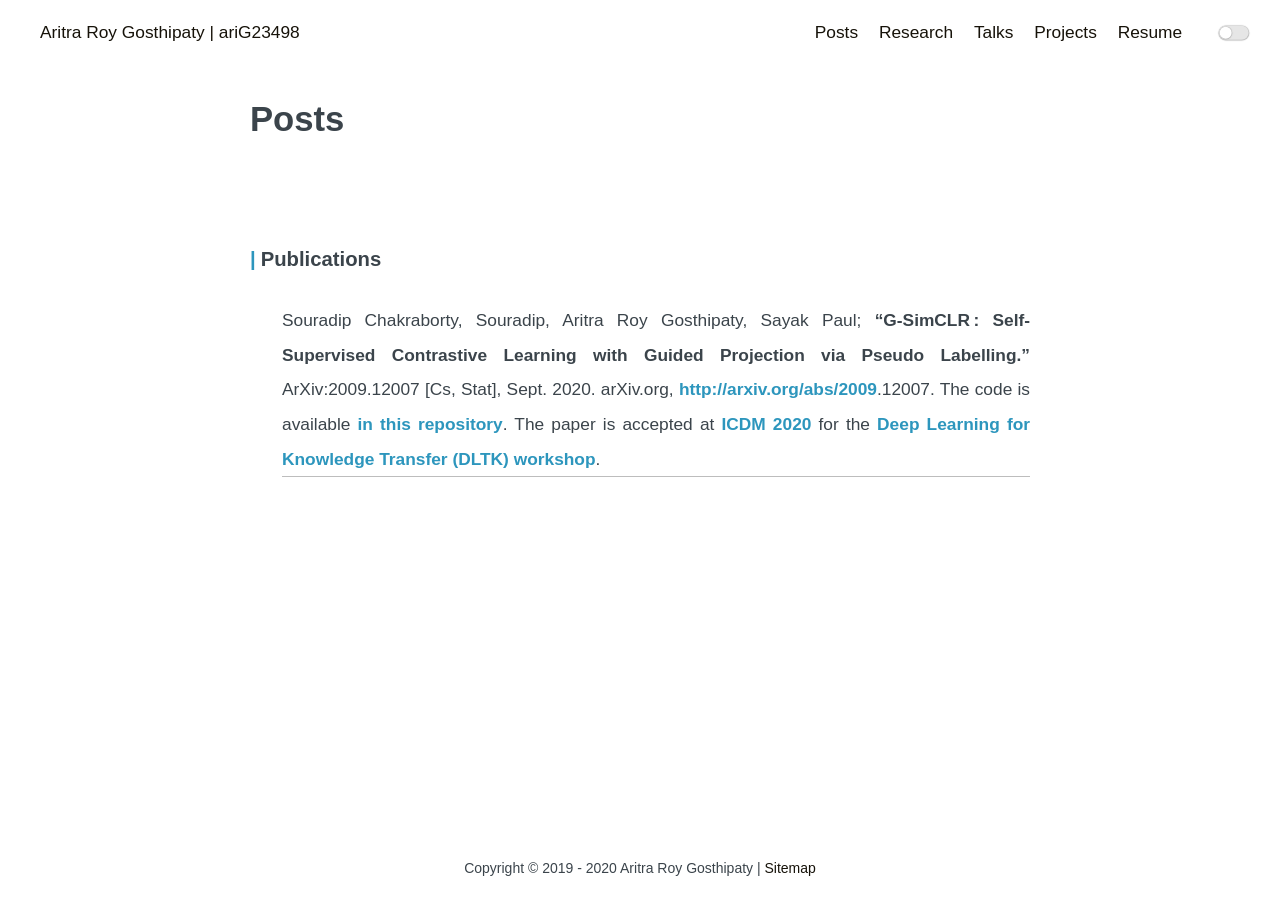
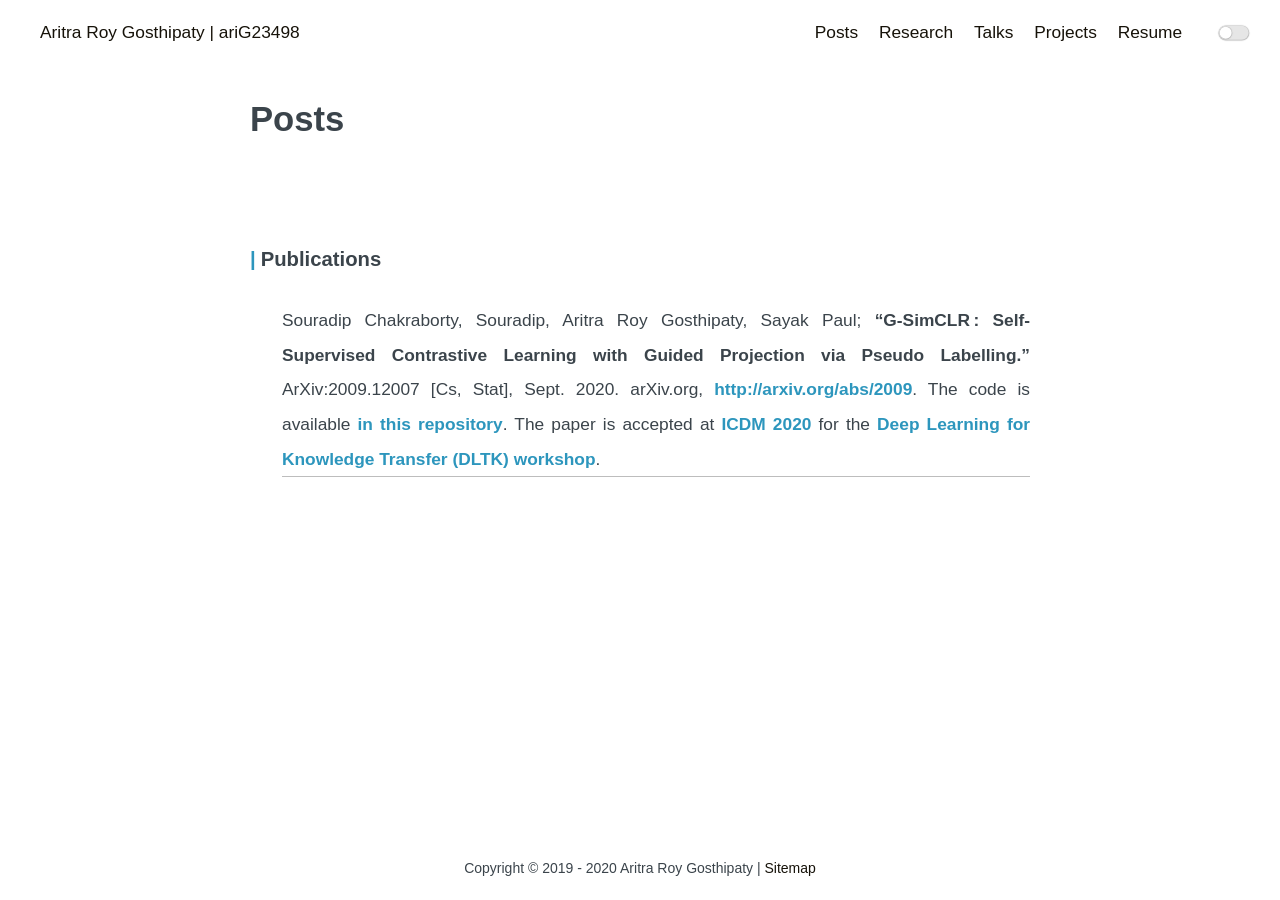
Before and after one commit to ariG23498/ariG23498.github.io, a Jekyll site: the page built from research.md, in a window 1280 px wide. Built offline with Jekyll 4.4.1, drawn with Linux system fonts in a browser that asks for light colours.

Commit message:
research added3

```diff
--- a/research.md
+++ b/research.md
@@ -9,7 +9,7 @@ permalink: /research
 <div class="post-wrap archive">
     <h3>Publications</h3>
     <article class="archive-item">
-       Souradip Chakraborty, Souradip, Aritra Roy Gosthipaty, Sayak Paul; <strong>“G-SimCLR : Self-Supervised Contrastive Learning with Guided Projection via Pseudo Labelling.”</strong> ArXiv:2009.12007 [Cs, Stat], Sept. 2020. arXiv.org, <a href="http://arxiv.org/abs/2009">http://arxiv.org/abs/2009</a>.12007. The code is available <a href="https://github.com/ariG23498/G-SimCLR">in this repository</a>. The paper is accepted at <a href="icdm2020.bigke.org">ICDM 2020</a> for the <a href="https://fuzhenzhuang.github.io/DLKT2020/index.html">Deep Learning for Knowledge Transfer (DLTK) workshop</a>.
+       Souradip Chakraborty, Souradip, Aritra Roy Gosthipaty, Sayak Paul; <strong>“G-SimCLR : Self-Supervised Contrastive Learning with Guided Projection via Pseudo Labelling.”</strong> ArXiv:2009.12007 [Cs, Stat], Sept. 2020. arXiv.org, <a href="http://arxiv.org/abs/2009.12007">http://arxiv.org/abs/2009</a>. The code is available <a href="https://github.com/ariG23498/G-SimCLR">in this repository</a>. The paper is accepted at <a href="icdm2020.bigke.org">ICDM 2020</a> for the <a href="https://fuzhenzhuang.github.io/DLKT2020/index.html">Deep Learning for Knowledge Transfer (DLTK) workshop</a>.
     </article>
 </div>
 </div>
```
